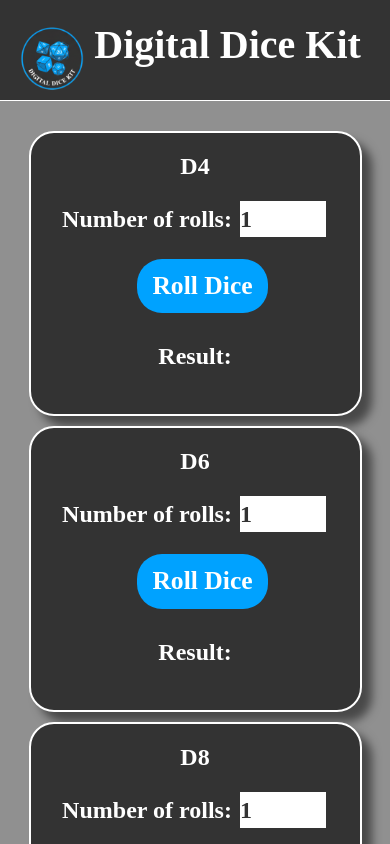
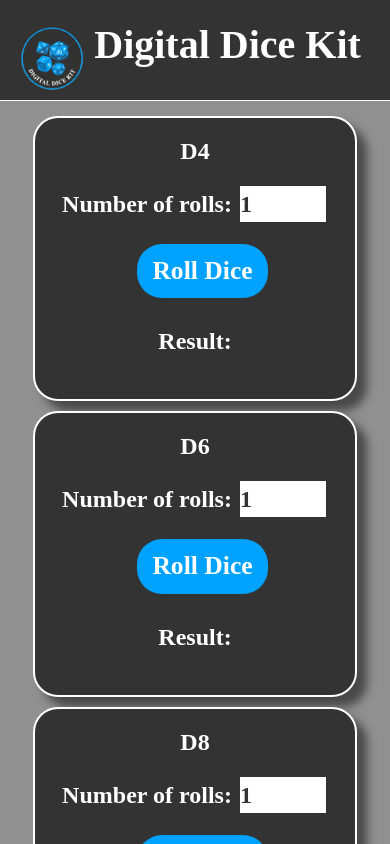
Before and after one commit to IndieMasco/Digital-Dice-Kit, a React (Vite) app in the folder client/: page / in a window 390 px wide. Shown: the top 844 px of the page. Built offline with nearby package versions, Linux system fonts and the light colour scheme; a web font is replaced by a local one.

Commit message:
mobile testing

```diff
--- a/client/src/App.css
+++ b/client/src/App.css
@@ -18,8 +18,9 @@
   justify-content: space-evenly;
   gap: 10px;
   padding: 10px;
-  margin-top: 20px;
-  margin-bottom: 20px;
+  /* margin-top: 20px;
+  margin-bottom: 20px; */
+  margin: 5px;
 }
 
 /* === Header.jsx === */
```
